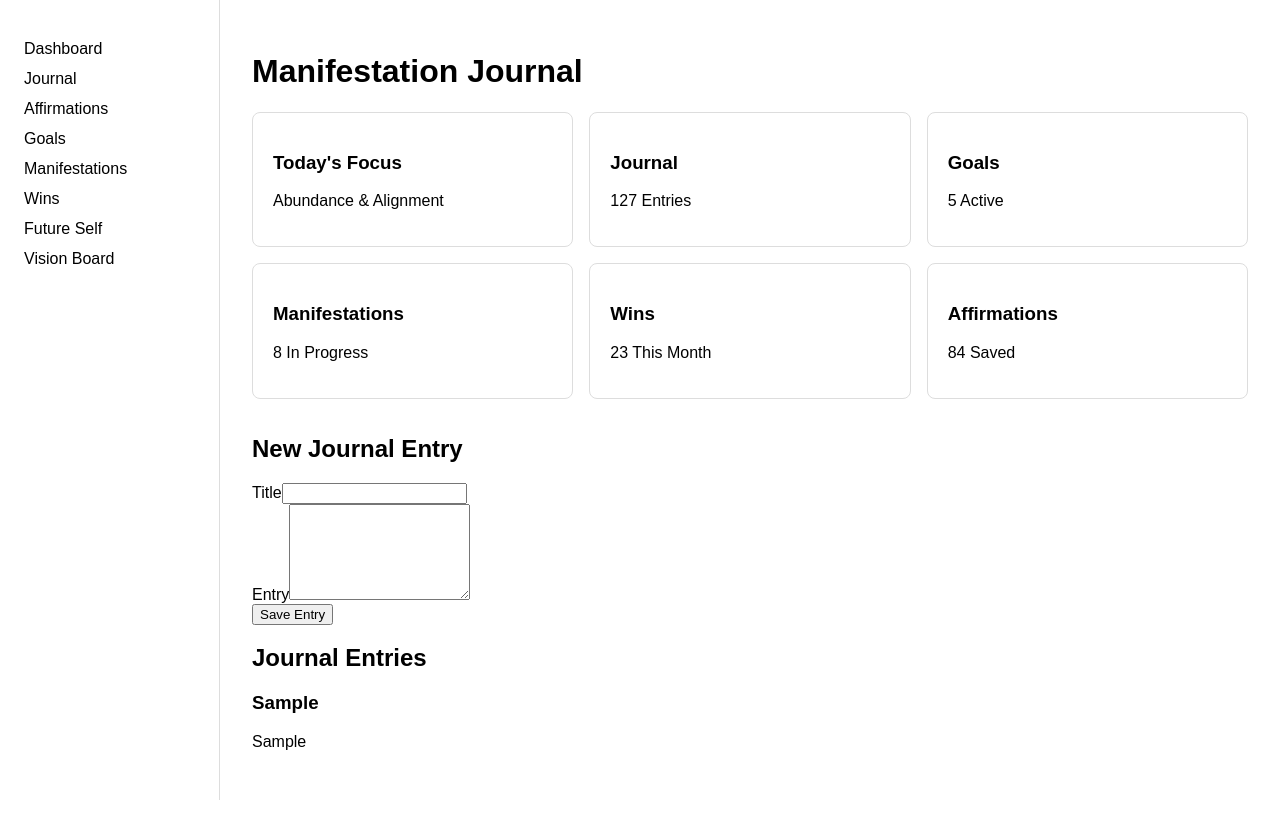
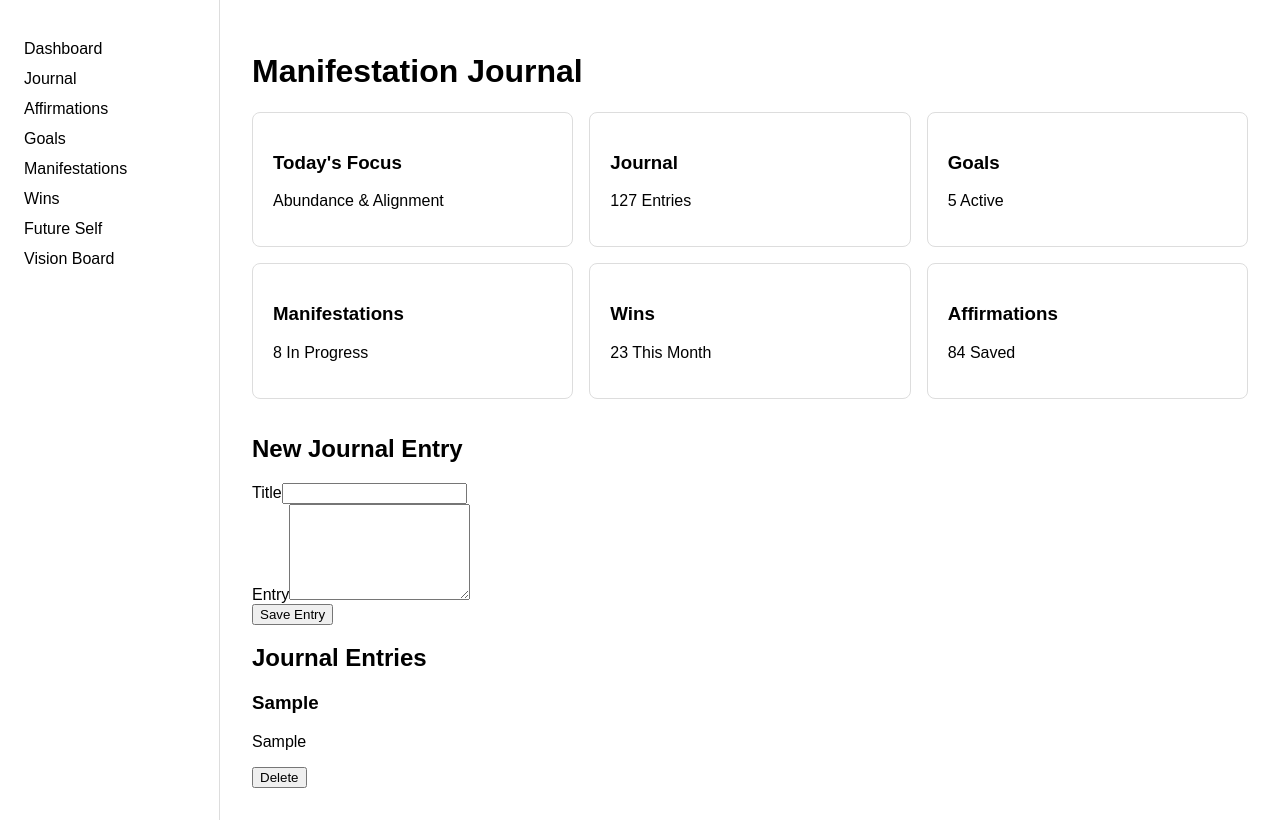
Before and after one commit to tiffaniarmour/ManiJournal-App, a React (Vite) app in the folder manifestation-journal/: page / in a window 1280 px wide. Both pictures are taken after typing "Sample", "Sample" into the empty fields and a click on the button "Save Entry". Built offline with nearby package versions, Linux system fonts and the light colour scheme.

Commit message:
Add journal entry delete functionality

```diff
--- a/manifestation-journal/src/components/JournalForm.jsx
+++ b/manifestation-journal/src/components/JournalForm.jsx
@@ -17,6 +17,11 @@ function JournalForm() {
     setEntries([newEntry, ...entries])
     setTitle('')
     setContent('')
+  }
+
+  function handleDelete(id) {
+    const updatedEntries = entries.filter((entry) => entry.id !== id)
+    setEntries(updatedEntries)
   }
 
   return (
@@ -54,6 +59,10 @@ function JournalForm() {
           <article key={entry.id}>
             <h3>{entry.title}</h3>
             <p>{entry.content}</p>
+
+            <button type="button" onClick={() => handleDelete(entry.id)}>
+              Delete
+            </button>
           </article>
         ))}
       </section>
```
